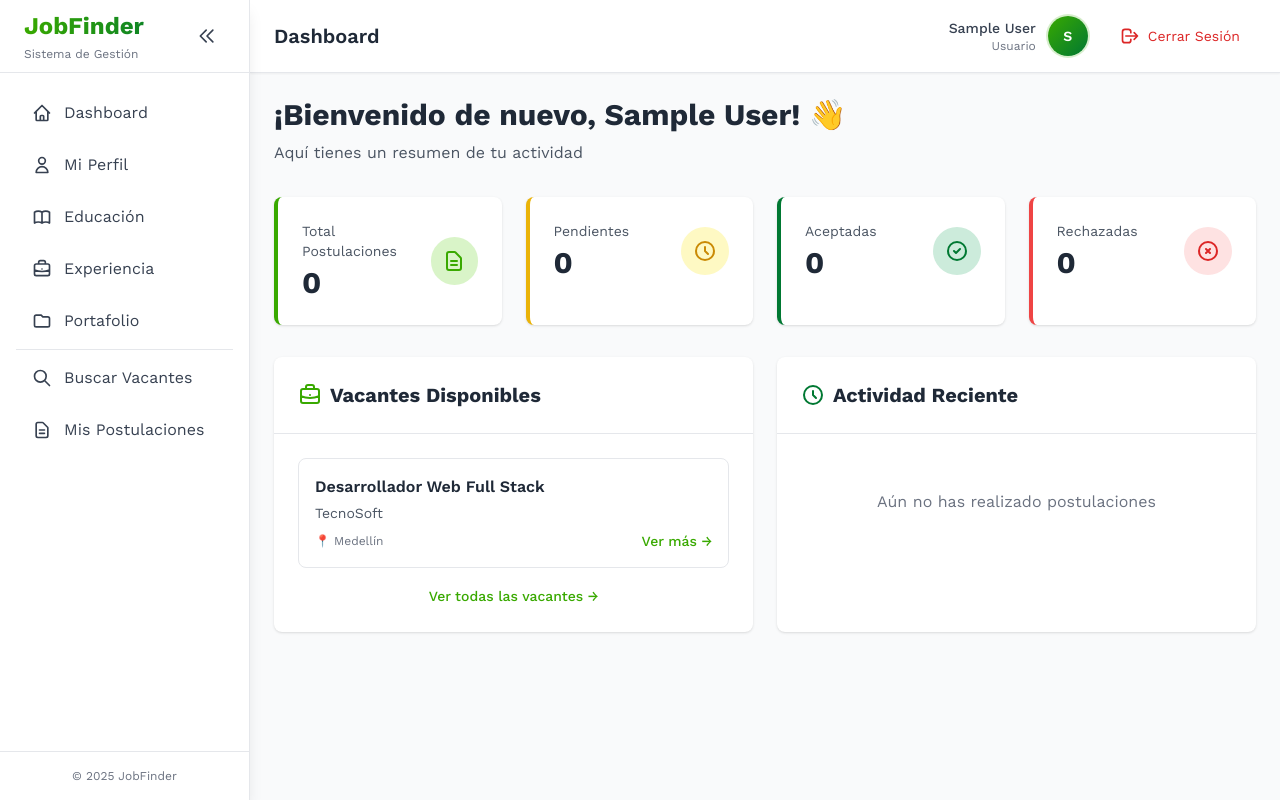
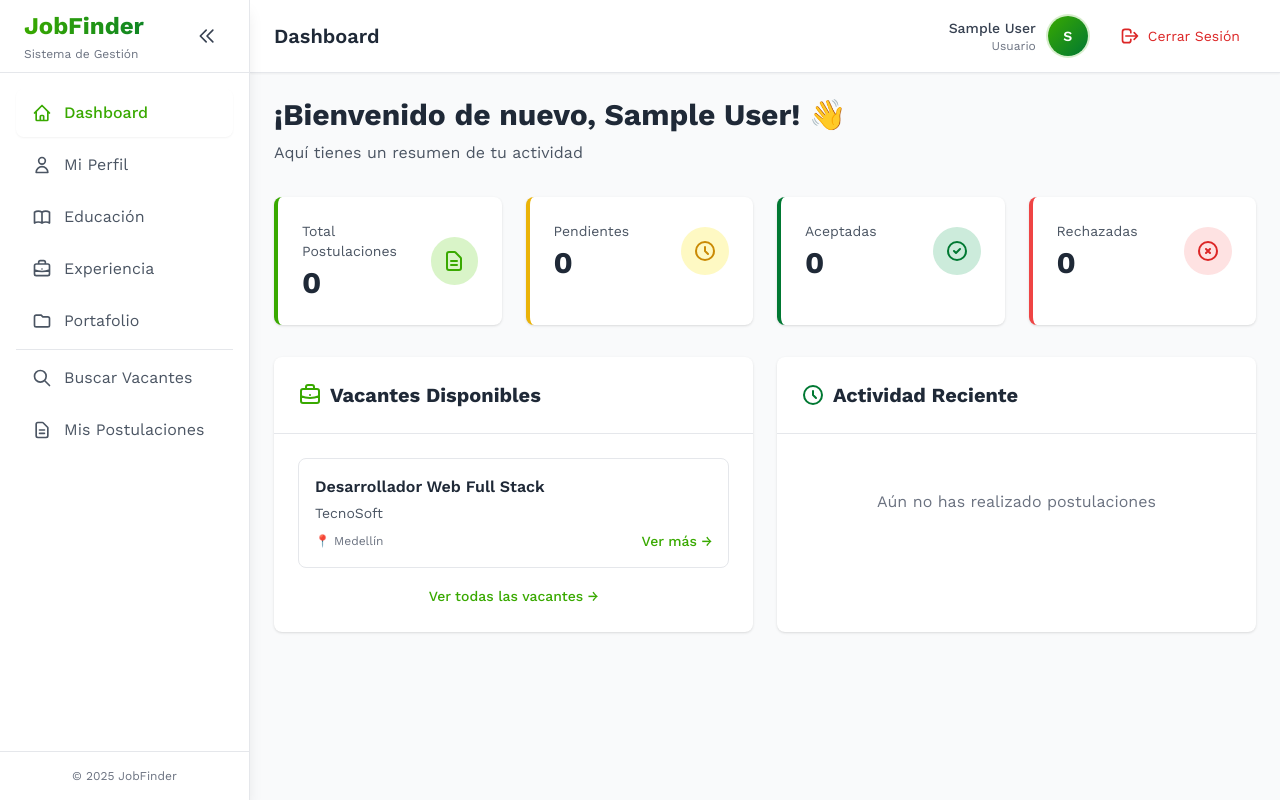
Before and after one commit to NeygerSerrano/JobFinder, a PHP site: page /index.php?controller=home&action=index in a window 1280 px wide. Run offline with PHP 8.4, Linux system fonts and the light colour scheme; the visitor is signed in with stand-in values (Sample User, id 1); data comes from the database, SQL or seed files in the repository.

Commit message:
feat(ui): resaltar enlace activo en sidebar

```diff
--- a/Views/layouts/sidebar.php
+++ b/Views/layouts/sidebar.php
@@ -20,11 +20,28 @@
 
         <!-- Navigation -->
         <nav class="flex-1 overflow-y-auto p-4">
+            <?php
+            $currentController = $_GET['controller'] ?? 'home';
+            $currentAction = $_GET['action'] ?? 'index';
+
+            function getLinkClass($controller, $action, $currentController, $currentAction) {
+                $baseClass = "sidebar-link flex items-center px-4 py-3 rounded-lg transition-colors duration-200 mb-1 ";
+                // Verificar si es la página activa
+                if ($currentController == $controller && $currentAction == $action) {
+                    // Estilo ACTIVO: Fondo verde claro, texto verde, borde derecho verde
+                    return $baseClass . "bg-primary-50 text-primary border-r-4 border-primary font-medium shadow-sm";
+                } else {
+                    // Estilo INACTIVO: Texto gris, hover suave
+                    return $baseClass . "text-gray-600 hover:bg-gray-50 hover:text-gray-900";
+                }
+            }
+            ?>
+
             <?php if ($_SESSION['rol'] === 'usuario'): ?>
                 <!-- Menú Usuario -->
                 <div class="space-y-1">
                     <a href="index.php?controller=home&action=index"
-                       class="sidebar-link flex items-center px-4 py-3 text-gray-700 rounded-lg hover:bg-primary-50 hover:text-primary transition-colors">
+                       class="<?= getLinkClass('home', 'index', $currentController, $currentAction) ?>">
                         <svg class="w-5 h-5 flex-shrink-0" fill="none" stroke="currentColor" viewBox="0 0 24 24">
                             <path stroke-linecap="round" stroke-linejoin="round" stroke-width="2" d="M3 12l2-2m0 0l7-7 7 7M5 10v10a1 1 0 001 1h3m10-11l2 2m-2-2v10a1 1 0 01-1 1h-3m-6 0a1 1 0 001-1v-4a1 1 0 011-1h2a1 1 0 011 1v4a1 1 0 001 1m-6 0h6"></path>
                         </svg>
@@ -32,7 +49,7 @@
                     </a>
 
                     <a href="index.php?controller=datospersonales&action=perfil"
-                       class="sidebar-link flex items-center px-4 py-3 text-gray-700 rounded-lg hover:bg-primary-50 hover:text-primary transition-colors">
+                       class="<?= getLinkClass('datospersonales', 'perfil', $currentController, $currentAction) ?>">
                         <svg class="w-5 h-5 flex-shrink-0" fill="none" stroke="currentColor" viewBox="0 0 24 24">
                             <path stroke-linecap="round" stroke-linejoin="round" stroke-width="2" d="M16 7a4 4 0 11-8 0 4 4 0 018 0zM12 14a7 7 0 00-7 7h14a7 7 0 00-7-7z"></path>
                         </svg>
@@ -40,7 +57,7 @@
                     </a>
 
                     <a href="index.php?controller=educacion&action=index"
-                       class="sidebar-link flex items-center px-4 py-3 text-gray-700 rounded-lg hover:bg-primary-50 hover:text-primary transition-colors">
+                       class="<?= getLinkClass('educacion', 'index', $currentController, $currentAction) ?>">
                         <svg class="w-5 h-5 flex-shrink-0" fill="none" stroke="currentColor" viewBox="0 0 24 24">
                             <path stroke-linecap="round" stroke-linejoin="round" stroke-width="2" d="M12 6.253v13m0-13C10.832 5.477 9.246 5 7.5 5S4.168 5.477 3 6.253v13C4.168 18.477 5.754 18 7.5 18s3.332.477 4.5 1.253m0-13C13.168 5.477 14.754 5 16.5 5c1.747 0 3.332.477 4.5 1.253v13C19.832 18.477 18.247 18 16.5 18c-1.746 0-3.332.477-4.5 1.253"></path>
                         </svg>
@@ -48,7 +65,7 @@
                     </a>
 
                     <a href="index.php?controller=experiencia&action=index"
-                       class="sidebar-link flex items-center px-4 py-3 text-gray-700 rounded-lg hover:bg-secondary-50 hover:text-secondary transition-colors">
+                       class="<?= getLinkClass('experiencia', 'index', $currentController, $currentAction) ?>">
                         <svg class="w-5 h-5 flex-shrink-0" fill="none" stroke="currentColor" viewBox="0 0 24 24">
                             <path stroke-linecap="round" stroke-linejoin="round" stroke-width="2" d="M21 13.255A23.931 23.931 0 0112 15c-3.183 0-6.22-.62-9-1.745M16 6V4a2 2 0 00-2-2h-4a2 2 0 00-2 2v2m4 6h.01M5 20h14a2 2 0 002-2V8a2 2 0 00-2-2H5a2 2 0 00-2 2v10a2 2 0 002 2z"></path>
                         </svg>
@@ -56,7 +73,7 @@
                     </a>
 
                     <a href="index.php?controller=portafolio&action=index"
-                       class="sidebar-link flex items-center px-4 py-3 text-gray-700 rounded-lg hover:bg-primary-50 hover:text-primary transition-colors">
+                       class="<?= getLinkClass('portafolio', 'index', $currentController, $currentAction) ?>">
                         <svg class="w-5 h-5 flex-shrink-0" fill="none" stroke="currentColor" viewBox="0 0 24 24">
                             <path stroke-linecap="round" stroke-linejoin="round" stroke-width="2" d="M3 7v10a2 2 0 002 2h14a2 2 0 002-2V9a2 2 0 00-2-2h-6l-2-2H5a2 2 0 00-2 2z"></path>
                         </svg>
@@ -66,7 +83,7 @@
                     <div class="border-t border-gray-200 my-3"></div>
 
                     <a href="index.php?controller=vacante&action=verVacantes"
-                       class="sidebar-link flex items-center px-4 py-3 text-gray-700 rounded-lg hover:bg-primary-50 hover:text-primary transition-colors">
+                       class="<?= getLinkClass('vacante', 'verVacantes', $currentController, $currentAction) ?>">
                         <svg class="w-5 h-5 flex-shrink-0" fill="none" stroke="currentColor" viewBox="0 0 24 24">
                             <path stroke-linecap="round" stroke-linejoin="round" stroke-width="2" d="M21 21l-6-6m2-5a7 7 0 11-14 0 7 7 0 0114 0z"></path>
                         </svg>
@@ -74,7 +91,7 @@
                     </a>
 
                     <a href="index.php?controller=postulacion&action=indexUsuario"
-                       class="sidebar-link flex items-center px-4 py-3 text-gray-700 rounded-lg hover:bg-primary-50 hover:text-primary transition-colors">
+                       class="<?= getLinkClass('postulacion', 'indexUsuario', $currentController, $currentAction) ?>">
                         <svg class="w-5 h-5 flex-shrink-0" fill="none" stroke="currentColor" viewBox="0 0 24 24">
                             <path stroke-linecap="round" stroke-linejoin="round" stroke-width="2" d="M9 12h6m-6 4h6m2 5H7a2 2 0 01-2-2V5a2 2 0 012-2h5.586a1 1 0 01.707.293l5.414 5.414a1 1 0 01.293.707V19a2 2 0 01-2 2z"></path>
                         </svg>
@@ -86,7 +103,7 @@
                 <!-- Menú Empresa -->
                 <div class="space-y-1">
                     <a href="index.php?controller=home&action=index"
-                       class="sidebar-link flex items-center px-4 py-3 text-gray-700 rounded-lg hover:bg-primary-50 hover:text-primary transition-colors">
+                       class="<?= getLinkClass('home', 'index', $currentController, $currentAction) ?>">
                         <svg class="w-5 h-5 flex-shrink-0" fill="none" stroke="currentColor" viewBox="0 0 24 24">
                             <path stroke-linecap="round" stroke-linejoin="round" stroke-width="2" d="M3 12l2-2m0 0l7-7 7 7M5 10v10a1 1 0 001 1h3m10-11l2 2m-2-2v10a1 1 0 01-1 1h-3m-6 0a1 1 0 001-1v-4a1 1 0 011-1h2a1 1 0 011 1v4a1 1 0 001 1m-6 0h6"></path>
                         </svg>
@@ -94,7 +111,7 @@
                     </a>
 
                     <a href="index.php?controller=empresa&action=perfil"
-                       class="sidebar-link flex items-center px-4 py-3 text-gray-700 rounded-lg hover:bg-primary-50 hover:text-primary transition-colors">
+                       class="<?= getLinkClass('empresa', 'perfil', $currentController, $currentAction) ?>">
                         <svg class="w-5 h-5 flex-shrink-0" fill="none" stroke="currentColor" viewBox="0 0 24 24">
                             <path stroke-linecap="round" stroke-linejoin="round" stroke-width="2" d="M19 21V5a2 2 0 00-2-2H7a2 2 0 00-2 2v16m14 0h2m-2 0h-5m-9 0H3m2 0h5M9 7h1m-1 4h1m4-4h1m-1 4h1m-5 10v-5a1 1 0 011-1h2a1 1 0 011 1v5m-4 0h4"></path>
                         </svg>
@@ -104,7 +121,7 @@
                     <div class="border-t border-gray-200 my-3"></div>
 
                     <a href="index.php?controller=vacante&action=index"
-                       class="sidebar-link flex items-center px-4 py-3 text-gray-700 rounded-lg hover:bg-primary-50 hover:text-primary transition-colors">
+                       class="<?= getLinkClass('vacante', 'index', $currentController, $currentAction) ?>">
                         <svg class="w-5 h-5 flex-shrink-0" fill="none" stroke="currentColor" viewBox="0 0 24 24">
                             <path stroke-linecap="round" stroke-linejoin="round" stroke-width="2" d="M11 5.882V19.24a1.76 1.76 0 01-3.417.592l-2.147-6.15M18 13a3 3 0 100-6M5.436 13.683A4.001 4.001 0 017 6h1.832c4.1 0 7.625-1.234 9.168-3v14c-1.543-1.766-5.067-3-9.168-3H7a3.988 3.988 0 01-1.564-.317z"></path>
                         </svg>
@@ -112,7 +129,7 @@
                     </a>
 
                     <a href="index.php?controller=postulacion&action=indexEmpresa"
-                       class="sidebar-link flex items-center px-4 py-3 text-gray-700 rounded-lg hover:bg-secondary-50 hover:text-secondary transition-colors">
+                       class="<?= getLinkClass('postulacion', 'indexEmpresa', $currentController, $currentAction) ?>">
                         <svg class="w-5 h-5 flex-shrink-0" fill="none" stroke="currentColor" viewBox="0 0 24 24">
                             <path stroke-linecap="round" stroke-linejoin="round" stroke-width="2" d="M17 20h5v-2a3 3 0 00-5.356-1.857M17 20H7m10 0v-2c0-.656-.126-1.283-.356-1.857M7 20H2v-2a3 3 0 015.356-1.857M7 20v-2c0-.656.126-1.283.356-1.857m0 0a5.002 5.002 0 019.288 0M15 7a3 3 0 11-6 0 3 3 0 016 0zm6 3a2 2 0 11-4 0 2 2 0 014 0zM7 10a2 2 0 11-4 0 2 2 0 014 0z"></path>
                         </svg>
```
